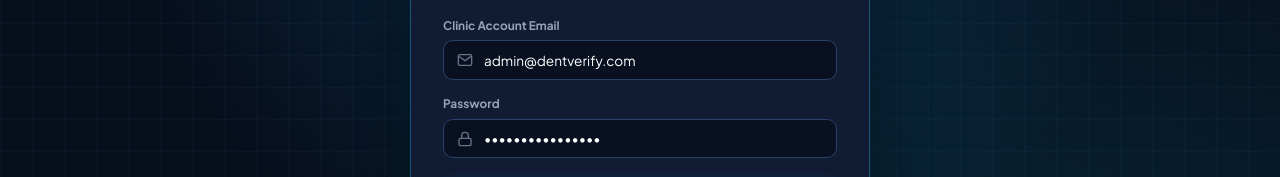
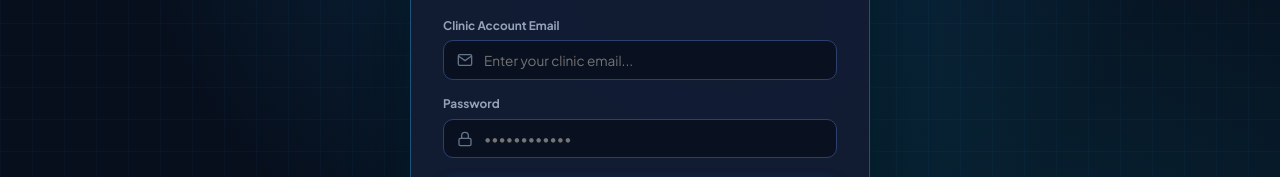
Before and after one commit to Eunara/dental-iv-ai, a website: page public/index.html in a window 1280 px wide. Shown: the part 361-538 px from the top of the page. Drawn offline with Linux system fonts and the light colour scheme; no server answers.

Commit message:
fix: remove pre-filled admin credentials from login inputs

```diff
--- a/public/index.html
+++ b/public/index.html
@@ -53,7 +53,7 @@
               <path d="M4 4h16c1.1 0 2 .9 2 2v12c0 1.1-.9 2-2 2H4c-1.1 0-2-.9-2-2V6c0-1.1.9-2 2-2z"></path>
               <polyline points="22,6 12,13 2,6"></polyline>
             </svg>
-            <input type="email" id="gateEmail" placeholder="admin@dentverify.com" required autocomplete="username" value="admin@dentverify.com">
+            <input type="email" id="gateEmail" placeholder="Enter your clinic email..." required autocomplete="username">
           </div>
         </div>
 
@@ -64,7 +64,7 @@
               <rect x="3" y="11" width="18" height="11" rx="2" ry="2"></rect>
               <path d="M7 11V7a5 5 0 0 1 10 0v4"></path>
             </svg>
-            <input type="password" id="gatePassword" placeholder="••••••••••••" required autocomplete="current-password" value="ClinicAdmin2026!">
+            <input type="password" id="gatePassword" placeholder="••••••••••••" required autocomplete="current-password">
           </div>
         </div>
 
@@ -1164,11 +1164,11 @@
         <div style="display: flex; flex-direction: column; gap: 0.8rem; margin-bottom: 1rem;">
           <div>
             <label style="display: block; font-size: 0.74rem; font-weight: 600; color: #94a3b8; margin-bottom: 0.3rem;">Staff Email</label>
-            <input type="email" id="loginEmail" class="table-search-input" style="width: 100%;" placeholder="admin@dentverify.com" required value="admin@dentverify.com">
+            <input type="email" id="loginEmail" class="table-search-input" style="width: 100%;" placeholder="Enter your clinic email..." required>
           </div>
           <div>
             <label style="display: block; font-size: 0.74rem; font-weight: 600; color: #94a3b8; margin-bottom: 0.3rem;">Password</label>
-            <input type="password" id="loginPassword" class="table-search-input" style="width: 100%;" placeholder="••••••••••••" required value="ClinicAdmin2026!">
+            <input type="password" id="loginPassword" class="table-search-input" style="width: 100%;" placeholder="••••••••••••" required>
           </div>
         </div>
         <div id="loginErrorMsg" style="display: none; color: #f87171; font-size: 0.75rem; margin-bottom: 0.8rem; background: rgba(239, 68, 68, 0.1); padding: 0.45rem 0.75rem; border-radius: 4px; border: 1px solid rgba(239, 68, 68, 0.25);"></div>
```
